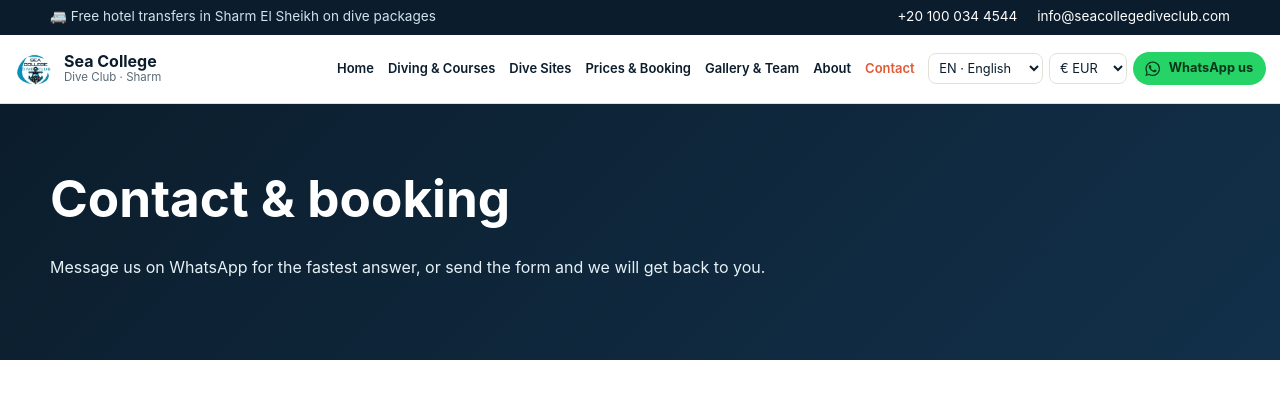
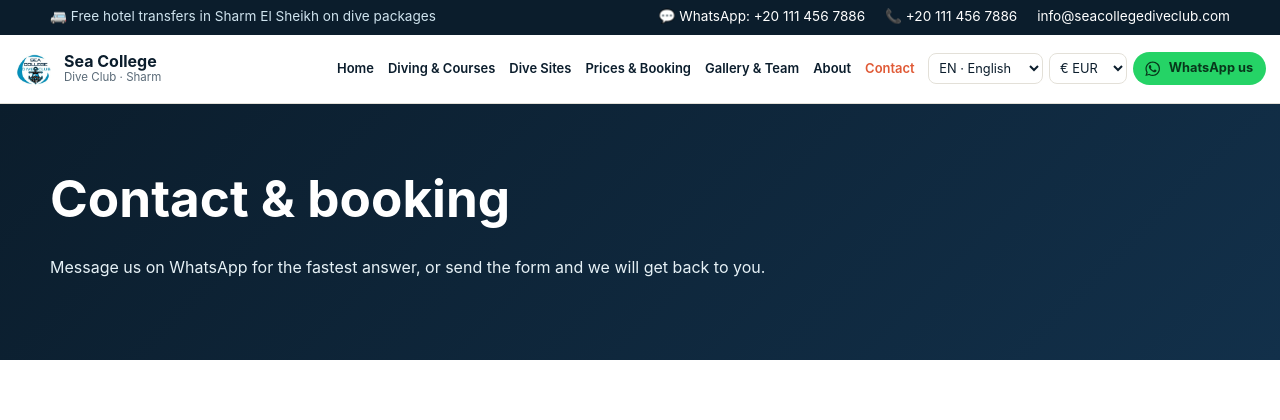
Before and after one commit to seacollegediveclubsharm-web/sea-college-website, a PHP site: page /contact.php in a window 1280 px wide. Shown: the top 420 px of the page. Run offline with PHP 8.4, Linux system fonts and the light colour scheme; data that the repository does not hold is empty; some libraries are stand-ins or nearby versions.

Commit message:
feat(contact): update primary WhatsApp & phone number to +201114567886 across entire website, schema & marketing tools

```diff
--- a/config/site_config.php
+++ b/config/site_config.php
@@ -70,9 +70,9 @@ define('BUSINESS', [
     'country'      => 'EG',
     'lat'          => 27.9805263, // Verified GBP pin latitude
     'lng'          => 34.4239091, // Verified GBP pin longitude
-    'phone'        => '+201000344544',
-    'phone_display'=> '+20 100 034 4544',
-    'phone_alt'    => ['+201114567886', '+201006145500'],
+    'phone'        => '+201114567886',
+    'phone_display'=> '+20 111 456 7886',
+    'phone_alt'    => ['+201000344544', '+201006145500'],
     'email'        => 'info@seacollegediveclub.com',
     'hours'        => 'Mo-Su 08:00-18:00',
     'hours_display'=> 'Mon–Sun · 08:00–18:00',
@@ -120,7 +120,7 @@ define('SOCIAL', [
 /* ---------------------------------------------------------------
  * WhatsApp click-to-chat
  * ------------------------------------------------------------- */
-define('WHATSAPP_NUMBER', sc_env('WHATSAPP_NUMBER', '201000344544')); // digits only, intl format
+define('WHATSAPP_NUMBER', '201114567886'); // digits only, intl format (+201114567886)
 
 /* ---------------------------------------------------------------
  * Google ecosystem
--- a/contact.php
+++ b/contact.php
@@ -37,6 +37,8 @@ require ROOT_DIR . '/includes/header.php';
           <h2><?= te('contact_details_title') ?></h2>
           <p><a class="btn btn--wa btn--block" href="<?= e(whatsapp_link('', 'contact')) ?>" target="_blank" rel="noopener" data-track="whatsapp_click" data-placement="contact"><?php include ROOT_DIR . '/assets/images/icon-whatsapp.svg'; ?><span><?= te('cta_whatsapp') ?></span></a></p>
           <dl class="nap">
+            <dt>WhatsApp</dt>
+            <dd><a href="<?= e(whatsapp_link('', 'contact_nap')) ?>" target="_blank" rel="noopener" data-track="whatsapp_click" data-placement="contact_nap"><bdi dir="ltr"><?= e(BUSINESS['phone_display']) ?></bdi></a></dd>
             <dt><?= te('phone') ?></dt>
             <dd><a href="tel:<?= e(BUSINESS['phone']) ?>" data-track="phone_click"><bdi dir="ltr"><?= e(BUSINESS['phone_display']) ?></bdi></a></dd>
             <dt><?= te('email') ?></dt>
--- a/includes/footer.php
+++ b/includes/footer.php
@@ -44,6 +44,7 @@ declare(strict_types=1);
       <h2 class="footer-title"><?= te('footer_contact') ?></h2>
       <ul class="footer-links footer-links--contact">
         <li>📍 <?= e(BUSINESS['street']) ?>, <?= e(BUSINESS['city']) ?></li>
+        <li>💬 WhatsApp: <a href="<?= e(whatsapp_link('', 'footer_contact')) ?>" target="_blank" rel="noopener" data-track="whatsapp_click" data-placement="footer_contact"><bdi dir="ltr"><?= e(BUSINESS['phone_display']) ?></bdi></a></li>
         <li>📞 <a href="tel:<?= e(BUSINESS['phone']) ?>" data-track="phone_click"><bdi dir="ltr"><?= e(BUSINESS['phone_display']) ?></bdi></a></li>
         <li>✉️ <a href="mailto:<?= e(BUSINESS['email']) ?>" data-track="email_click"><?= e(BUSINESS['email']) ?></a></li>
         <li>🕗 <?= te('hours') ?>: <bdi dir="ltr"><?= e(BUSINESS['hours_display']) ?></bdi></li>
--- a/includes/navbar.php
+++ b/includes/navbar.php
@@ -16,7 +16,8 @@ $sc_nav = [
   <div class="container topbar__inner">
     <span class="topbar__msg">🚐 <?= te('topbar_pickup') ?></span>
     <span class="topbar__links">
-      <a href="tel:<?= e(BUSINESS['phone']) ?>" data-track="phone_click"><bdi dir="ltr"><?= e(BUSINESS['phone_display']) ?></bdi></a>
+      <a href="<?= e(whatsapp_link('', 'topbar')) ?>" target="_blank" rel="noopener" data-track="whatsapp_click" data-placement="topbar">💬 WhatsApp: <bdi dir="ltr"><?= e(BUSINESS['phone_display']) ?></bdi></a>
+      <a href="tel:<?= e(BUSINESS['phone']) ?>" data-track="phone_click" class="hide-sm">📞 <bdi dir="ltr"><?= e(BUSINESS['phone_display']) ?></bdi></a>
       <a href="mailto:<?= e(BUSINESS['email']) ?>" data-track="email_click" class="hide-sm"><?= e(BUSINESS['email']) ?></a>
     </span>
   </div>
--- a/includes/schema.php
+++ b/includes/schema.php
@@ -9,6 +9,7 @@ declare(strict_types=1);
 $sc_org_id = SITE_URL . '/#organization';
 $sc_sameAs = array_values(array_unique(array_filter([
     ...array_values(SOCIAL),
+    'https://wa.me/' . preg_replace('/\D/', '', WHATSAPP_NUMBER),
     PADI_PROFILE_URL,
     CDWS_PROFILE_URL,
     MAPS_URL,
@@ -24,6 +25,13 @@ $sc_business = [
     'image' => url('assets/images/og-default.jpg'),
     'telephone' => BUSINESS['phone'],
     'email' => BUSINESS['email'],
+    'contactPoint' => [
+        '@type' => 'ContactPoint',
+        'telephone' => BUSINESS['phone'],
+        'contactType' => 'customer support',
+        'url' => 'https://wa.me/' . preg_replace('/\D/', '', WHATSAPP_NUMBER),
+        'availableLanguage' => array_keys(SUPPORTED_LANGS),
+    ],
     'priceRange' => BUSINESS['price_range'],
     'currenciesAccepted' => 'EUR, USD, EGP',
     'paymentAccepted' => 'Cash, Credit Card, Debit Card, Bank Transfer',
--- a/privacy-policy.php
+++ b/privacy-policy.php
@@ -81,7 +81,7 @@ require ROOT_DIR . '/includes/header.php';
     <p>You can ask to access, correct or delete your data, or withdraw consent at any time, by emailing <a href="mailto:<?= e(BUSINESS['email']) ?>"><?= e(BUSINESS['email']) ?></a>.</p>
 
     <h2>7. Contact</h2>
-    <p><?= e(SITE_NAME) ?>, <?= e(BUSINESS['street'] . ', ' . BUSINESS['city']) ?>, Egypt · <a href="mailto:<?= e(BUSINESS['email']) ?>"><?= e(BUSINESS['email']) ?></a> · <a href="tel:<?= e(BUSINESS['phone']) ?>"><bdi dir="ltr"><?= e(BUSINESS['phone_display']) ?></bdi></a></p>
+    <p><?= e(SITE_NAME) ?>, <?= e(BUSINESS['street'] . ', ' . BUSINESS['city']) ?>, Egypt · <a href="mailto:<?= e(BUSINESS['email']) ?>"><?= e(BUSINESS['email']) ?></a> · <a href="tel:<?= e(BUSINESS['phone']) ?>" data-track="phone_click"><bdi dir="ltr"><?= e(BUSINESS['phone_display']) ?></bdi></a> · <a href="<?= e(whatsapp_link('', 'privacy')) ?>" target="_blank" rel="noopener" data-track="whatsapp_click" data-placement="privacy">WhatsApp: <bdi dir="ltr"><?= e(BUSINESS['phone_display']) ?></bdi></a></p>
   </div>
 </section>
 <?php require ROOT_DIR . '/includes/footer.php';
--- a/terms.php
+++ b/terms.php
@@ -71,7 +71,7 @@ require ROOT_DIR . '/includes/header.php';
     <p>We reserve the right to modify these Terms at any time. Updated Terms will be posted on our website.</p>
 
     <h2>10. Contact Us</h2>
-    <p>If you have any questions regarding these Terms, please contact us at <a href="mailto:<?= e(BUSINESS['email']) ?>"><?= e(BUSINESS['email']) ?></a> or <a href="tel:+201006145500"><bdi dir="ltr">+20 100 614 5500</bdi></a>.</p>
+    <p>If you have any questions regarding these Terms, please contact us at <a href="mailto:<?= e(BUSINESS['email']) ?>"><?= e(BUSINESS['email']) ?></a>, by phone at <a href="tel:<?= e(BUSINESS['phone']) ?>" data-track="phone_click"><bdi dir="ltr"><?= e(BUSINESS['phone_display']) ?></bdi></a>, or on <a href="<?= e(whatsapp_link('', 'terms')) ?>" target="_blank" rel="noopener" data-track="whatsapp_click" data-placement="terms">WhatsApp (<bdi dir="ltr"><?= e(BUSINESS['phone_display']) ?></bdi>)</a>.</p>
   </div>
 </section>
 <?php require ROOT_DIR . '/includes/footer.php';
```
Also changed, not shown: docs/project_blueprint.md (+2 -2 lines), docs/sea_college_gemini_marketing_master_prompt.json (+4 -4 lines), 2 other files.
